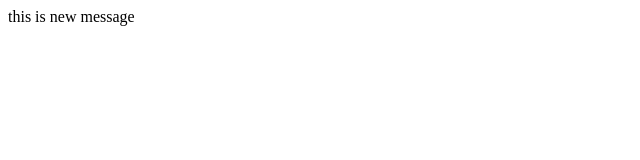
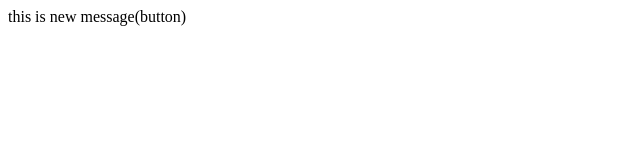
Before and after one commit to Ayush975637/localrepo, a plain HTML site: page index.html in a window 1280 px wide. Shown: the full height of the page, 0-640 px from the left. Drawn offline with Linux system fonts and the light colour scheme.

Commit message:
add button

```diff
--- a/index.html
+++ b/index.html
@@ -1 +1 @@
-<p>this is new message</p>
+<p>this is new message(button)</p>
```
